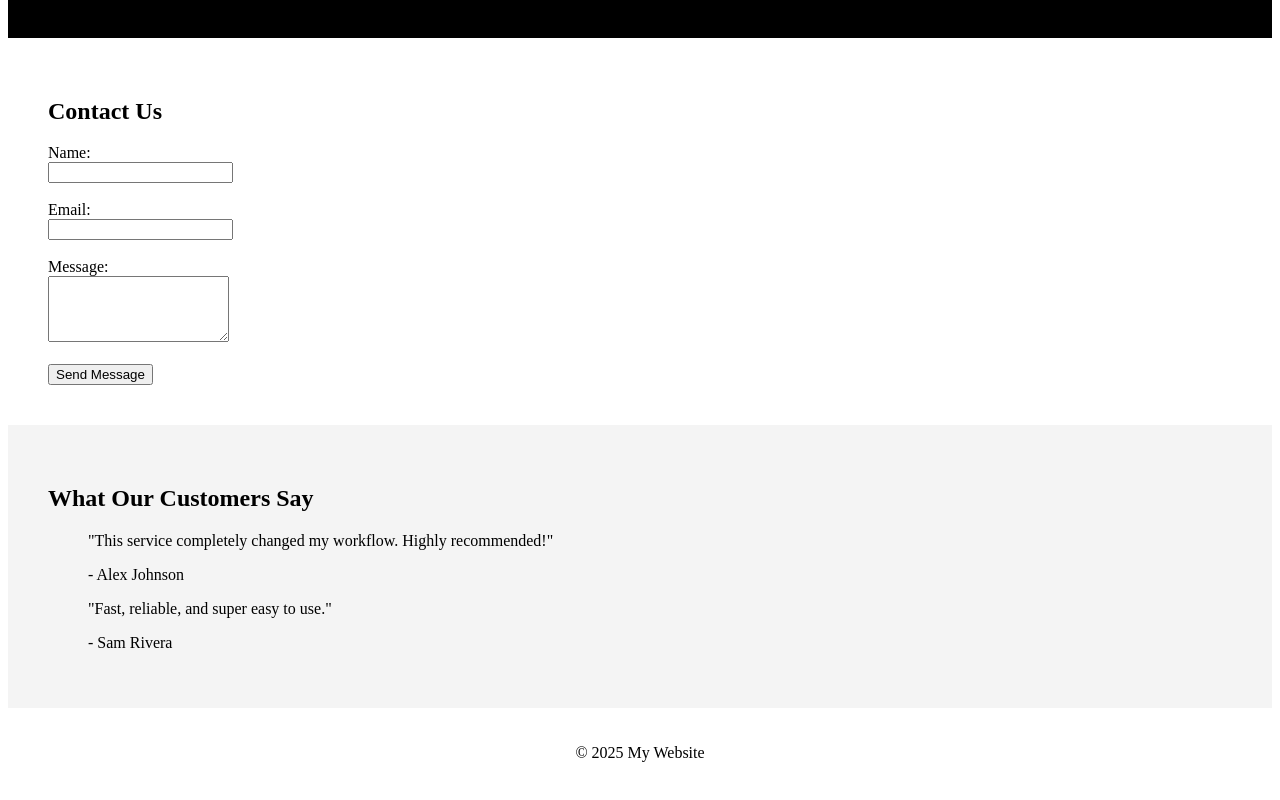
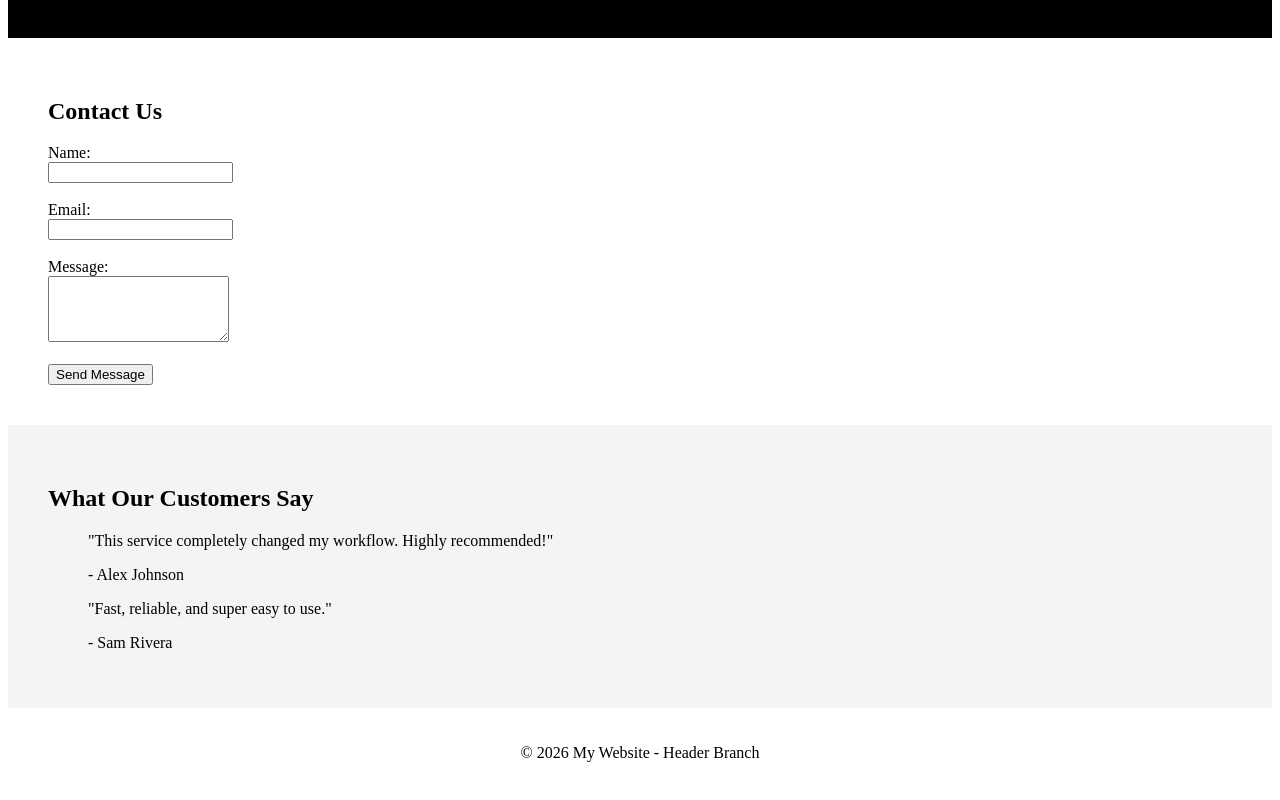
Before and after one commit to gmc2104/version-control-simulation-Gracie, a plain HTML site: page index.html in a window 1280 px wide. Shown: the part 364-1164 px from the top of the page. Drawn offline with Linux system fonts and the light colour scheme.

Commit message:
Updated footer in feature/header

```diff
--- a/index.html
+++ b/index.html
@@ -52,7 +52,7 @@
     </section>
 
     <footer style="text-align: center; padding: 20px;">
-      <p>&copy; 2025 My Website</p>
+        <p>&copy; 2026 My Website - Header Branch</p>
     </footer>
 
   </body>
```
